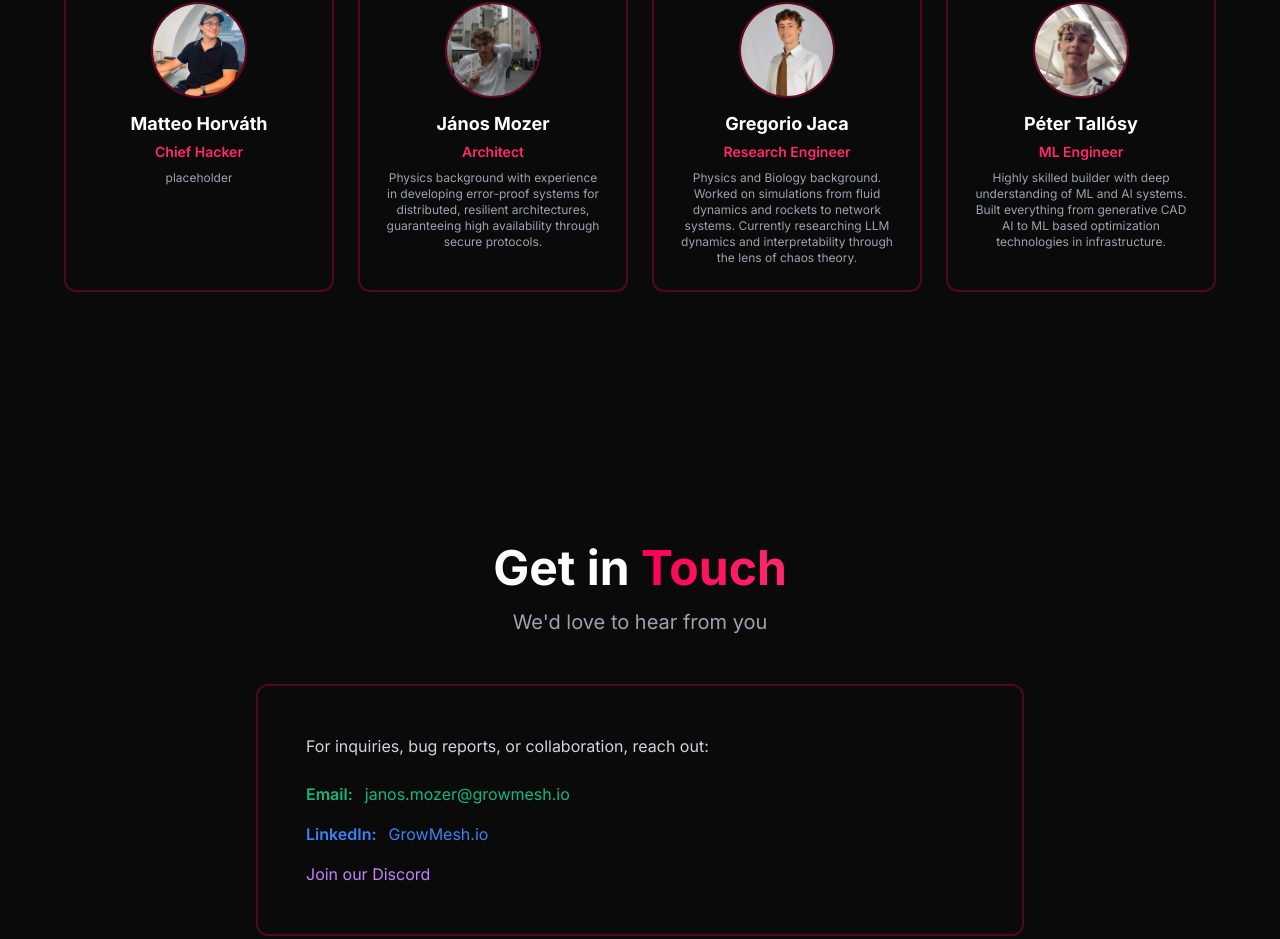
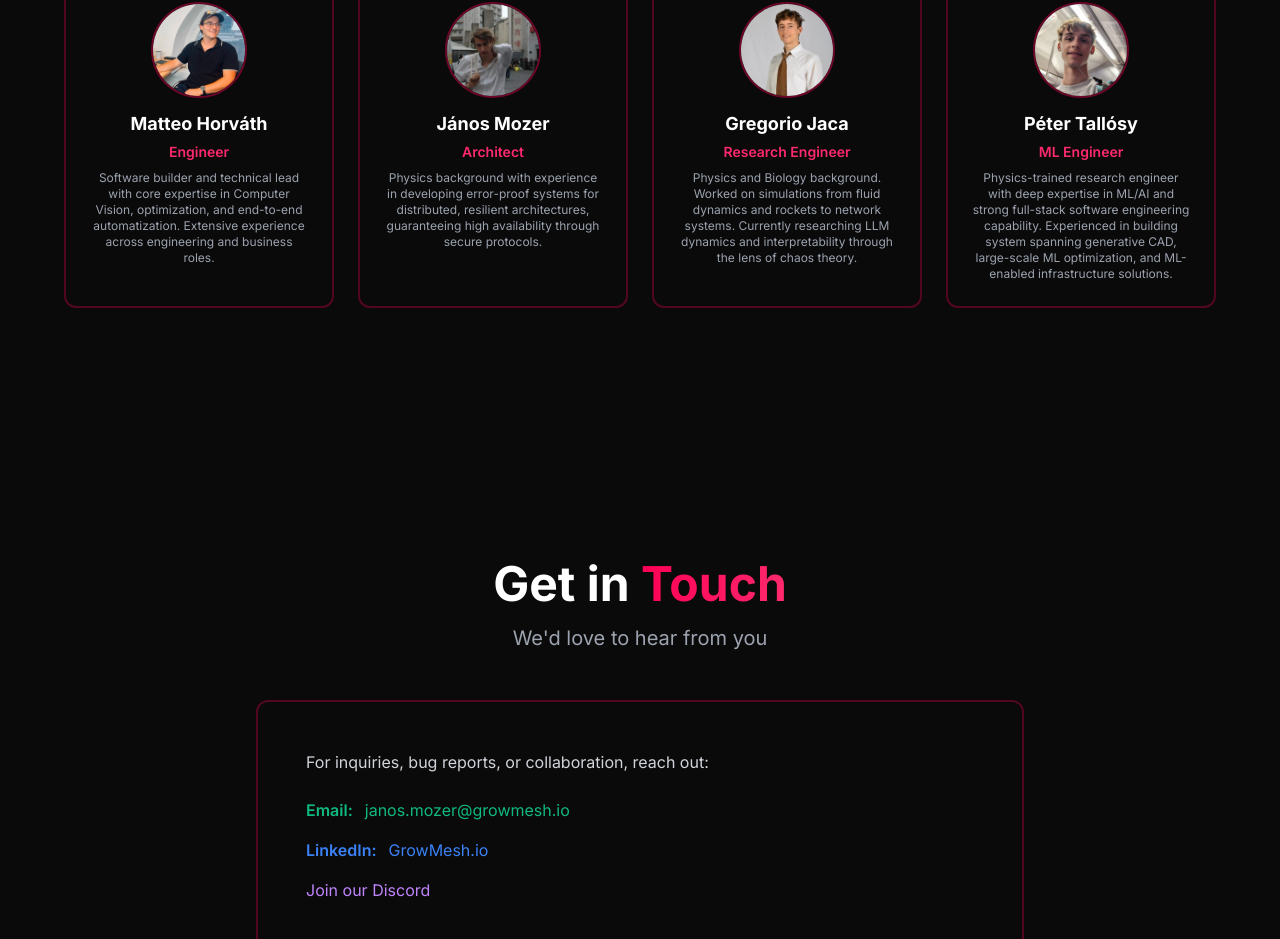
Before and after one commit to BadC-mpany/website, a Next.js app: page / in a window 1280 px wide. Shown: the part 3720-4659 px from the top of the page. Built offline with nearby package versions, Linux system fonts and the light colour scheme; no server answers.

Commit message:
descriptions

```diff
--- a/sections/Team.tsx
+++ b/sections/Team.tsx
@@ -7,8 +7,8 @@ import { motion } from 'framer-motion'
 const team = [
   {
     name: 'Matteo Horváth',
-    role: 'Chief Hacker',
-    bio: 'placeholder',
+    role: 'Engineer',
+    bio: 'Software builder and technical lead with core expertise in Computer Vision, optimization, and end-to-end automatization. Extensive experience across engineering and business roles.',
     image: '/images/matteo.jpeg'
   },
   {
@@ -20,7 +20,7 @@ const team = [
   {
     name: 'Péter Tallósy',
     role: 'ML Engineer',
-    bio: 'Highly skilled builder with deep understanding of ML and AI systems. Built everything from generative CAD AI to ML based optimization technologies in infrastructure.',
+    bio: 'Physics-trained research engineer with deep expertise in ML/AI and strong full-stack software engineering capability. Experienced in building system spanning generative CAD, large-scale ML optimization, and ML-enabled infrastructure solutions.',
     image: '/images/petya.jpeg'
   },
   {
```
